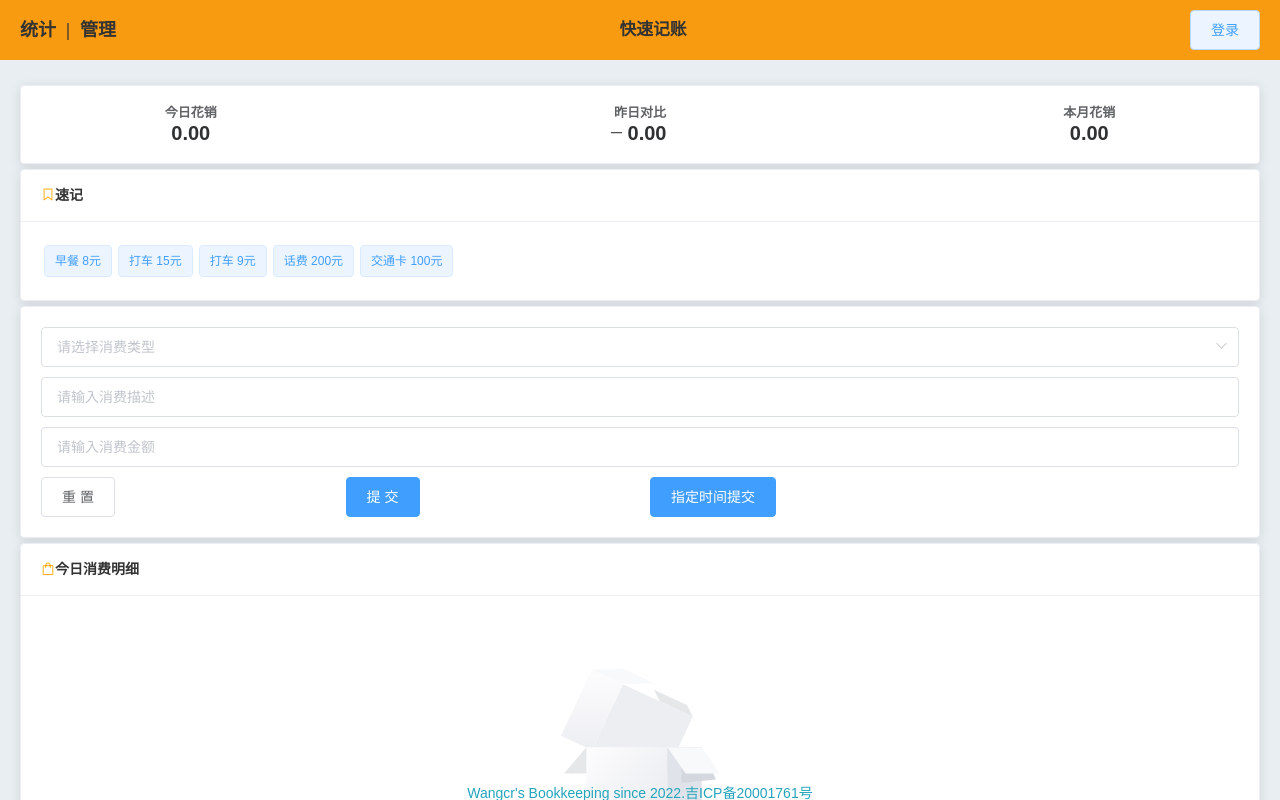
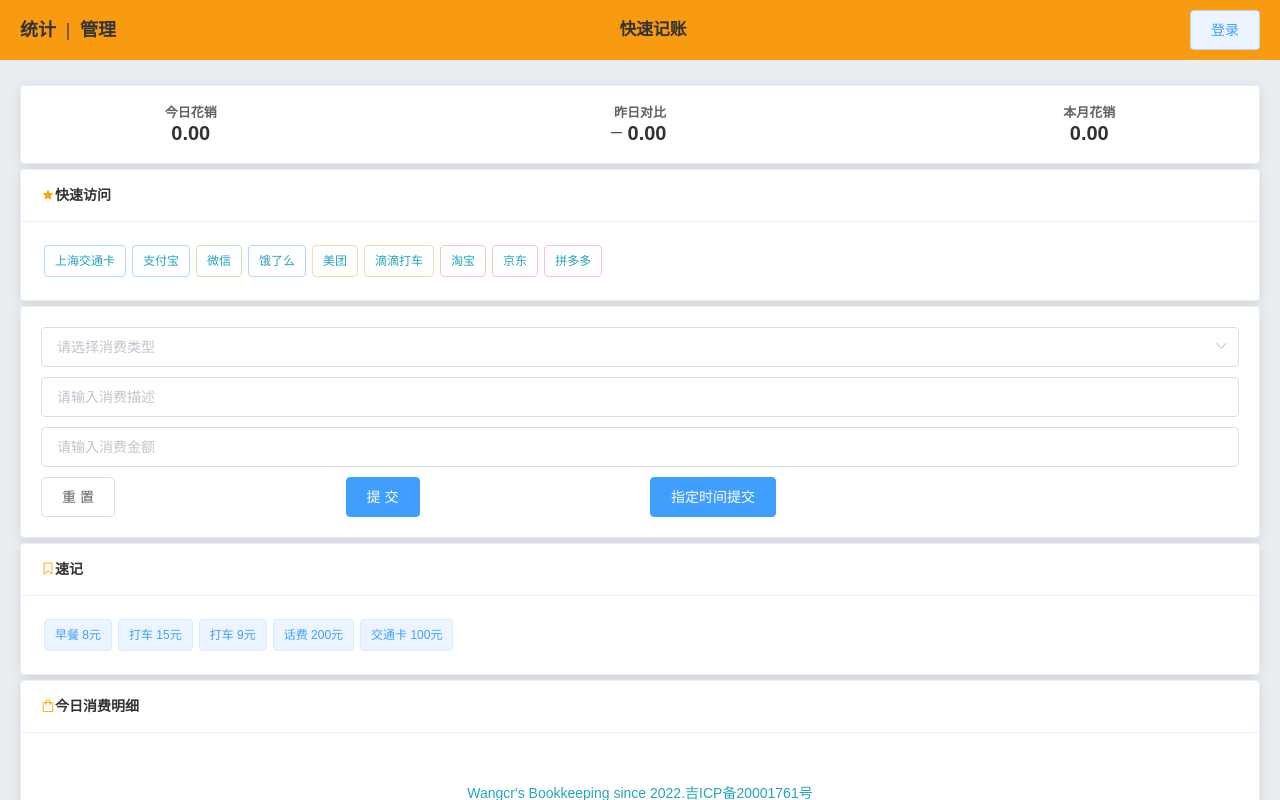
Before and after one commit to Hicr/fastbookkeeping, a Vue app in the folder ui/bk-ui/: page /#/ in a window 1280 px wide. Built offline with nearby package versions, Linux system fonts and the light colour scheme; what highcharts-vue would draw is missing.

Commit message:
# 修改应用快速打开功能

```diff
--- a/ui/bk-ui/src/views/bk/fb.js
+++ b/ui/bk-ui/src/views/bk/fb.js
@@ -10,6 +10,26 @@ const FB_TAGS = [
   {label:'交通卡 100元',value:'交通/地铁卡/100',color:''}
 ]
 
+const APP_LIST = [{
+  label:'上海交通卡',value:'http://mobile.sptcc.com/event/?from=timeline&isappinstalled=1',type:''
+},{
+  label:'支付宝',value:'alipays://',type:''
+},{
+  label:'微信',value:'weixin://',type:'success'
+},{
+  label:'饿了么',value:'eleme://',type:''
+},{
+  label:'美团',value:'imeituan://',type:'warning'
+},{
+  label:'滴滴打车',value:'diditaxi://',type:'warning'
+},{
+  label:'淘宝',value:'taobao://',type:'danger'
+},{
+  label:'京东',value:'openApp.jdMobile://',type:'danger'
+},{
+  label:'拼多多',value:'pinduoduo://',type:'danger'
+},]
+
 export {
-  FB_TYPE,FB_TAGS
+  FB_TYPE,FB_TAGS,APP_LIST
 }
--- a/ui/bk-ui/src/views/bk/index.vue
+++ b/ui/bk-ui/src/views/bk/index.vue
@@ -45,6 +45,54 @@
           <div class="bk-main">
             <el-card style=" margin-top: 5px;">
               <div slot="header" class="clearfix">
+                <i class="el-icon-star-on" style="color: orange"></i>
+                <span class="bk-font">快速访问</span>
+              </div>
+              <el-tag
+                v-for="app in appliest"
+                :key="app.value"
+                style="margin: 3px;"
+                effect="plain"
+                :type="app.type">
+                <a :href="app.value">{{app.label}}</a>
+              </el-tag>
+<!--              <el-tag-->
+<!--                v-for="app in appliest"-->
+<!--                :key="app.value"-->
+<!--                style="margin: 3px;"-->
+<!--                @click="toApp(tag.value)"-->
+<!--                :type="app.type">-->
+<!--                <a :href="app.value">{{app.label}}</a>-->
+<!--              </el-tag>-->
+              <div>
+              </div>
+            </el-card>
+
+            <el-card style=" margin-top: 5px;">
+              <el-select v-model="type" placeholder="请选择消费类型" style="width:100%" clearable>
+                <el-option
+                  v-for="item in types"
+                  :key="item.label"
+                  :label="item.label"
+                  :value="item.label">
+                </el-option>
+              </el-select>
+              <el-input v-model="desc" placeholder="请输入消费描述" style=" margin-top: 10px;"></el-input>
+              <el-input v-model="money" placeholder="请输入消费金额" style=" margin-top: 10px;" oninput="value=value.replace(/^\.+|[^\d.]/g,'')" @blur="salaryChange"></el-input>
+              <el-row   style="margin-top: 10px;" :gutter="20">
+                <el-col :span="6">
+                  <el-button @click="restForm" :loading="submitloading">重 置</el-button>
+                </el-col>
+                <el-col :span="6">
+                  <el-button type="primary" @click="submitForm" :loading="submitloading">提 交</el-button>
+                </el-col>
+                <el-col :span="6">
+                  <el-button type="primary" @click="opendaysubmit" :loading="submitloading">指定时间提交</el-button>
+                </el-col>
+              </el-row>
+            </el-card>
+            <el-card style=" margin-top: 5px;">
+              <div slot="header" class="clearfix">
                 <i class="el-icon-collection-tag" style="color: orange"></i>
                 <span class="bk-font">速记</span>
               </div>
@@ -56,30 +104,6 @@
                 :type="tag.color">
                 {{tag.label}}
               </el-tag>
-            </el-card>
-            <el-card style=" margin-top: 5px;">
-              <el-select v-model="type" placeholder="请选择消费类型" style="width:100%" clearable>
-                <el-option
-                  v-for="item in types"
-                  :key="item.label"
-                  :label="item.label"
-                  :value="item.label">
-                </el-option>
-              </el-select>
-              <el-input v-model="desc" placeholder="请输入消费描述" style=" margin-top: 10px;"></el-input>
-              <el-input v-model="money" placeholder="请输入消费金额" style=" margin-top: 10px;" oninput="value=value.replace(/^\.+|[^\d.]/g,'')" @blur="salaryChange"></el-input>
-              <!--   TODO 补填   -->
-              <el-row   style="margin-top: 10px;" :gutter="20">
-                <el-col :span="6">
-                  <el-button @click="restForm" :loading="submitloading">重 置</el-button>
-                </el-col>
-                <el-col :span="6">
-                  <el-button type="primary" @click="submitForm" :loading="submitloading">提 交</el-button>
-                </el-col>
-                <el-col :span="6">
-                  <el-button type="primary" @click="opendaysubmit" :loading="submitloading">指定时间提交</el-button>
-                </el-col>
-              </el-row>
             </el-card>
           </div>
           <div class="bk-foot">
@@ -110,37 +134,7 @@
               <el-empty description="今日无消费" v-show="moneyemptyStatus"></el-empty>
             </el-card>
           </div>
-          <el-card style=" margin-top: 5px;">
-            <div slot="header" class="clearfix">
-              <i class="el-icon-star-on" style="color: orange"></i>
-              <span class="bk-font">快速访问</span>
-            </div>
-            <div>
-              <el-tag @click="toshjiaotongka"><a href="http://mobile.sptcc.com/event/?from=timeline&isappinstalled=1">上海交通卡</a></el-tag>
 
-              <el-tag @click="toshjiaotongka"><a href="alipays://">支付宝</a></el-tag>
-
-              <el-tag @click="toshjiaotongka"><a href="weixin://">微信</a></el-tag>
-
-              <el-tag @click="toshjiaotongka"><a href="eleme://">饿了吗</a></el-tag>
-
-              <el-tag @click="toshjiaotongka"><a href="meituanwaimai://">美团外卖</a></el-tag>
-
-              <el-tag @click="toshjiaotongka"><a href="diditaxi://">滴滴打车</a></el-tag>
-
-              <el-tag @click="toshjiaotongka"><a href="taobao://">淘宝</a></el-tag>
-
-              <el-tag @click="toshjiaotongka"><a href="openApp.jdMobile://">京东</a></el-tag>
-
-              <el-tag @click="toshjiaotongka"><a href="pinduoduo://">拼多多</a></el-tag>
-
-<!--              <el-tag @click="toshjiaotongka"><a href="">肯德基</a></el-tag>-->
-
-<!--              <el-tag @click="toshjiaotongka"><a href="">麦当劳</a></el-tag>-->
-
-<!--              <el-tag @click="toshjiaotongka"><a href="">盒马</a></el-tag>-->
-            </div>
-          </el-card>
         </div>
 
       </el-main>
@@ -190,7 +184,7 @@
 
 <script>
 const qs = require('qs') //引入序列化功能
-import {FB_TYPE,FB_TAGS} from './fb'
+import {FB_TYPE,FB_TAGS,APP_LIST} from './fb'
 export default {
   name: 'bk',
   components: {},
@@ -226,7 +220,7 @@ export default {
           return time.getTime() > Date.now();
         },
       },
-
+      appliest:[]
     }
   },
   computed: {},
@@ -234,6 +228,7 @@ export default {
   created() {
     this.types = FB_TYPE
     this.moneyTags = FB_TAGS
+    this.appliest = APP_LIST
   },
   mounted() {
     this.userid = localStorage.getItem('userid')
@@ -275,9 +270,9 @@ export default {
         return false
       }
     },
-    // toshjiaotongka(){
-    //   windwos.location.
-    // },
+    toApp(appschema){
+      // windwos.location.herh=appschema
+    },
     // 加载今日账单
     todyMoneyList(){
       if (this.online()){
```
